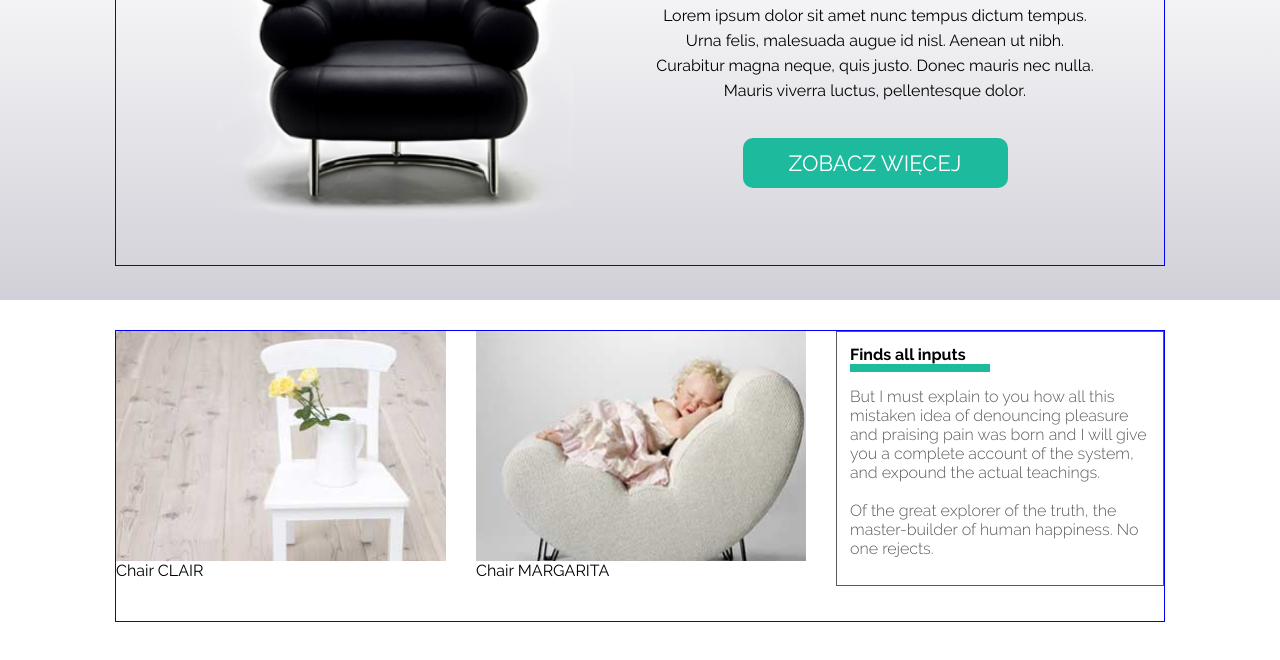
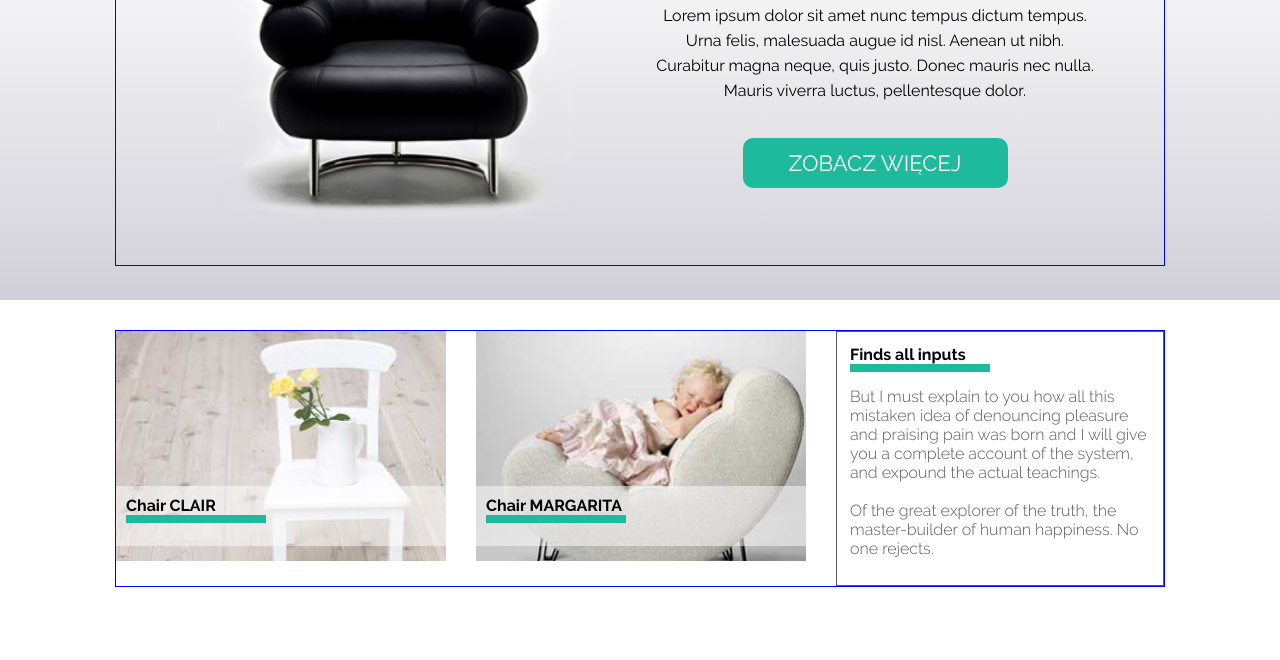
Before and after one commit to migdzio/PROJEKT_WARSZTATY_1, a plain HTML site: page index.html in a window 1280 px wide. Shown: the part 240-900 px from the top of the page. Drawn offline with Linux system fonts and the light colour scheme; files whose address does not match are found by name.

Commit message:
Ukończono gelarię

```diff
--- a/css/style.css
+++ b/css/style.css
@@ -251,20 +251,6 @@ background-image: linear-gradient(to top, #D1D0D8 0%, #FFFFFF 80%);
 
 /* KONIEC SEKCJI #ABOUT */
 
-/* <section id="gallery">
-height: 350px background: white;
-margin-top: 30px; margin-bottom: 100px;
-
-<div class="gallery_image"> width: 330px; height: 230px;
-margin-right: 30px;
-
-    <opacity-bar> height: 60px;
-        <green-border> height: 7px;
-
-<div class="gallery_text">
-dziedziczy po 'gallery_image'; kolor tekstu: !!!#5a5a5a;!!!
-</section-gallery> */
-
 #gallery {
     height: 350px;
     background: white;
@@ -290,12 +276,18 @@ dziedziczy po 'gallery_image'; kolor tekstu: !!!#5a5a5a;!!!
 
 .gallery-image:first-child, .gallery-image:nth-child(2) {
     margin-right: 30px;
+    position: relative;
 }
 
 .opacity-bar {
-    position: relative;
+    position: absolute;
+    bottom: 15px;
+    left: 0;
+    margin: auto;
     height: 60px;
     width: 100%;
+    padding: 10px;
+    background-color: rgba(255, 255, 255, 0.5);
 }
 
 .gallery-text {
@@ -307,6 +299,12 @@ dziedziczy po 'gallery_image'; kolor tekstu: !!!#5a5a5a;!!!
 }
 
 .gallery-text h3 {
+    width: 140px;
+    border-bottom: 4px solid #1dba9d;
+    font-size: 16px;
+}
+
+.gallery-image h3 {
     width: 140px;
     border-bottom: 4px solid #1dba9d;
     font-size: 16px;
@@ -324,3 +322,5 @@ dziedziczy po 'gallery_image'; kolor tekstu: !!!#5a5a5a;!!!
     font-size: 16px;
     margin-top: 15px;
 }
+
+/* KONIEC GALERII */
--- a/index.html
+++ b/index.html
@@ -48,11 +48,19 @@
         <div class="main_content clearfix">
             <div class="gallery-image">
                 <img src="./Specyfikacja/images/box1_img.jpg" />
-                <div class="opacity-bar">Chair CLAIR</div>
+                <div class="opacity-bar">
+                    <div>
+                        <h3>Chair CLAIR<h3>
+                    </div>
+                </div>
             </div>
             <div class="gallery-image">
                 <img src="./Specyfikacja/images/box2_img.jpg" />
-                <div class="opacity-bar">Chair MARGARITA</div>
+                <div class="opacity-bar">
+                    <div>
+                        <h3>Chair MARGARITA<h3>
+                    </div>
+                </div>
             </div>
             <div class="gallery-text">
                 <div>
```
